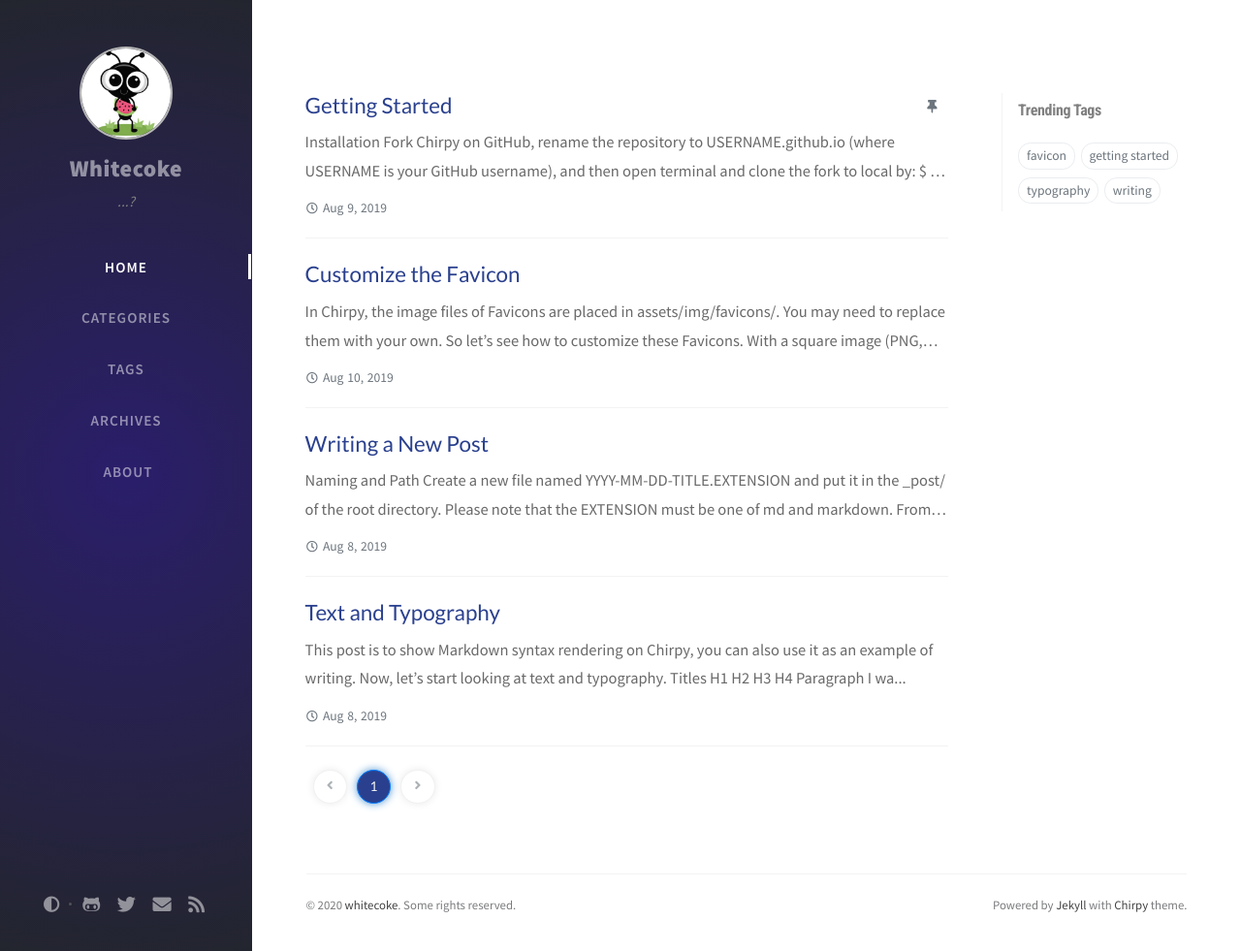
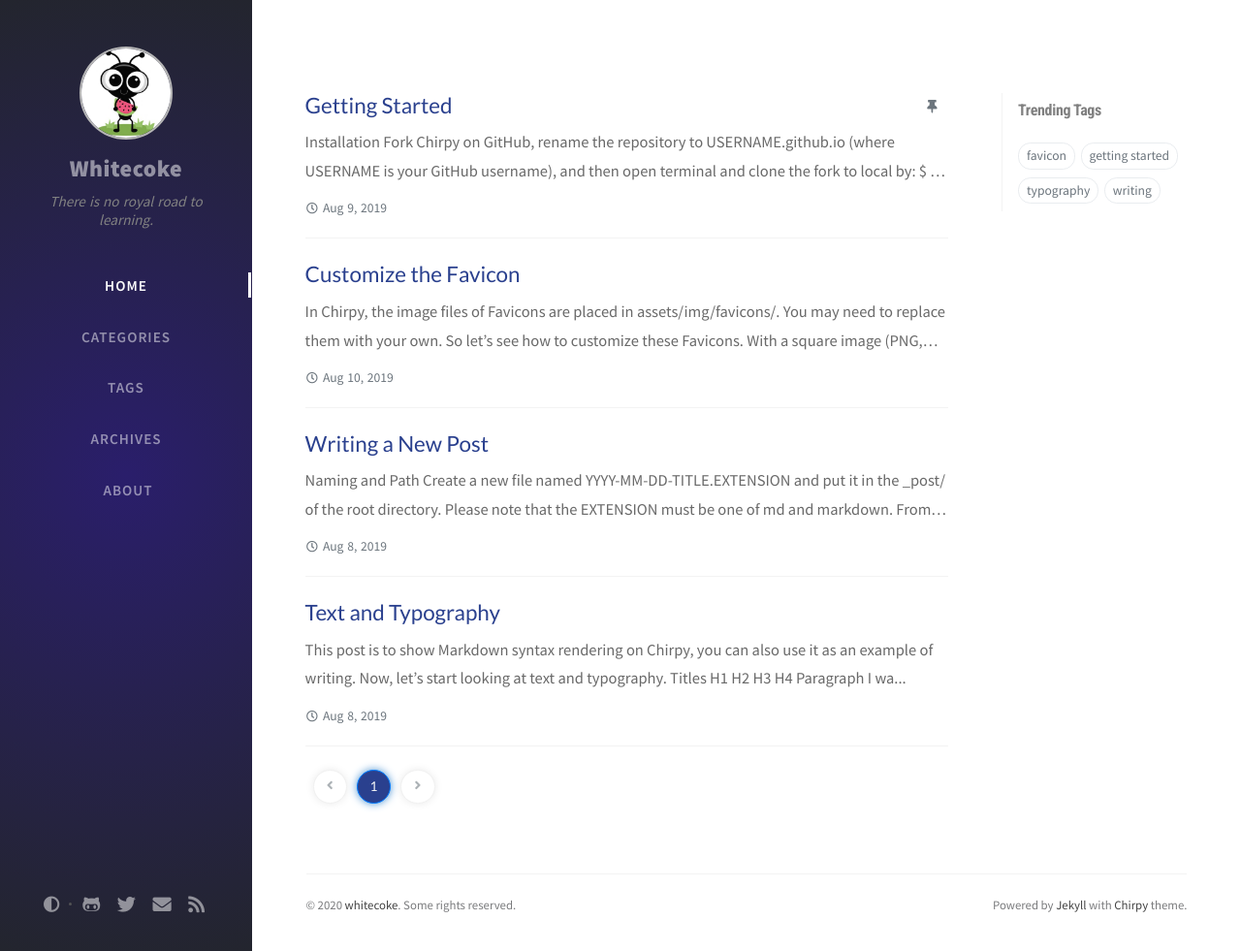
Before and after one commit to whitecoke/whitecoke.github.io, a Jekyll site: the page built from index.html, in a window 1280 px wide and 981 px high. Shown: the whole window at 97% size. Built offline with Jekyll 4.4.1, drawn with Linux system fonts in a browser that asks for light colours; nearby versions of some CDN libraries; the list of posts is cut into pages by our own code; comment, search, counter and statistics services are not loaded.

Commit message:
Update _config.yml

```diff
--- a/_config.yml
+++ b/_config.yml
@@ -9,7 +9,7 @@
 #--------------------------
 title: Whitecoke                          # the main title
 
-tagline: ...?  # it will display as the sub-title
+tagline: There is no royal road to learning.  # it will display as the sub-title
 
 description: >-                        # used by seo meta and the atom feed
   A minimal, portfolio, sidebar,
```
